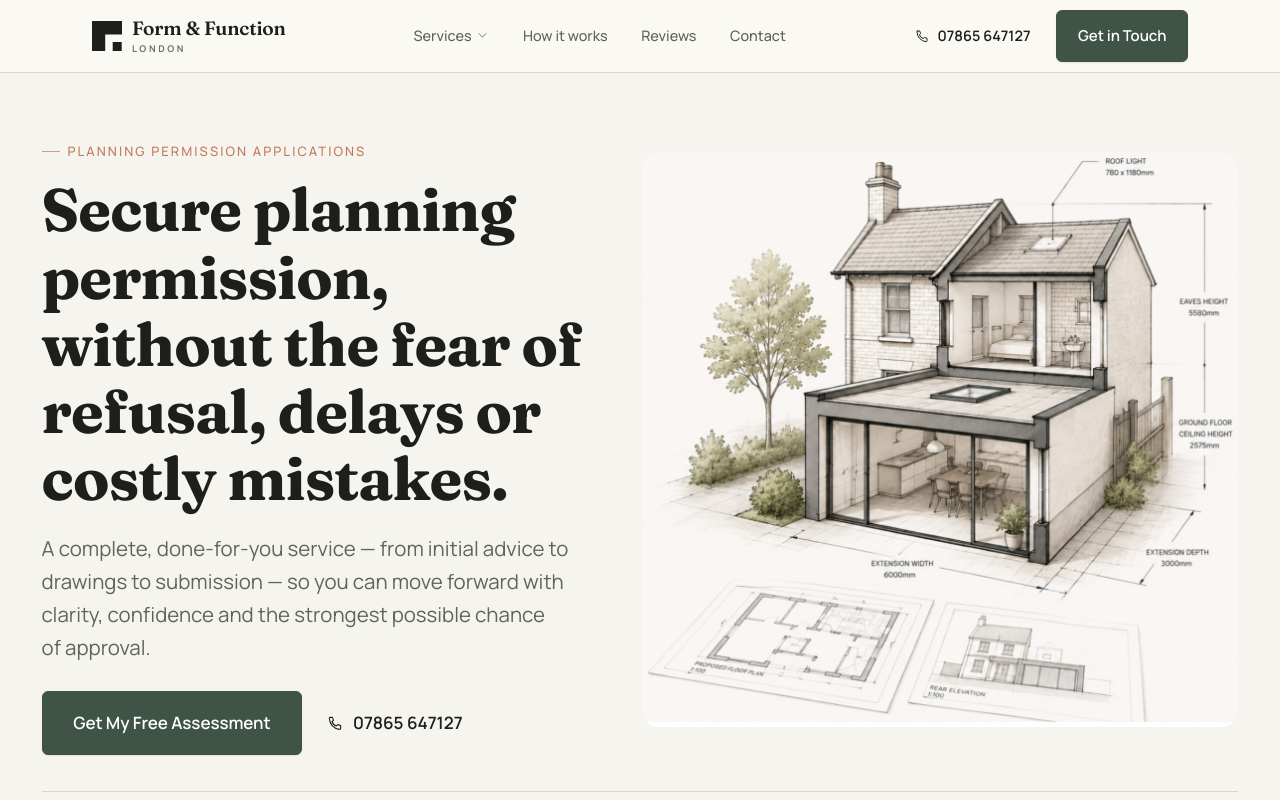
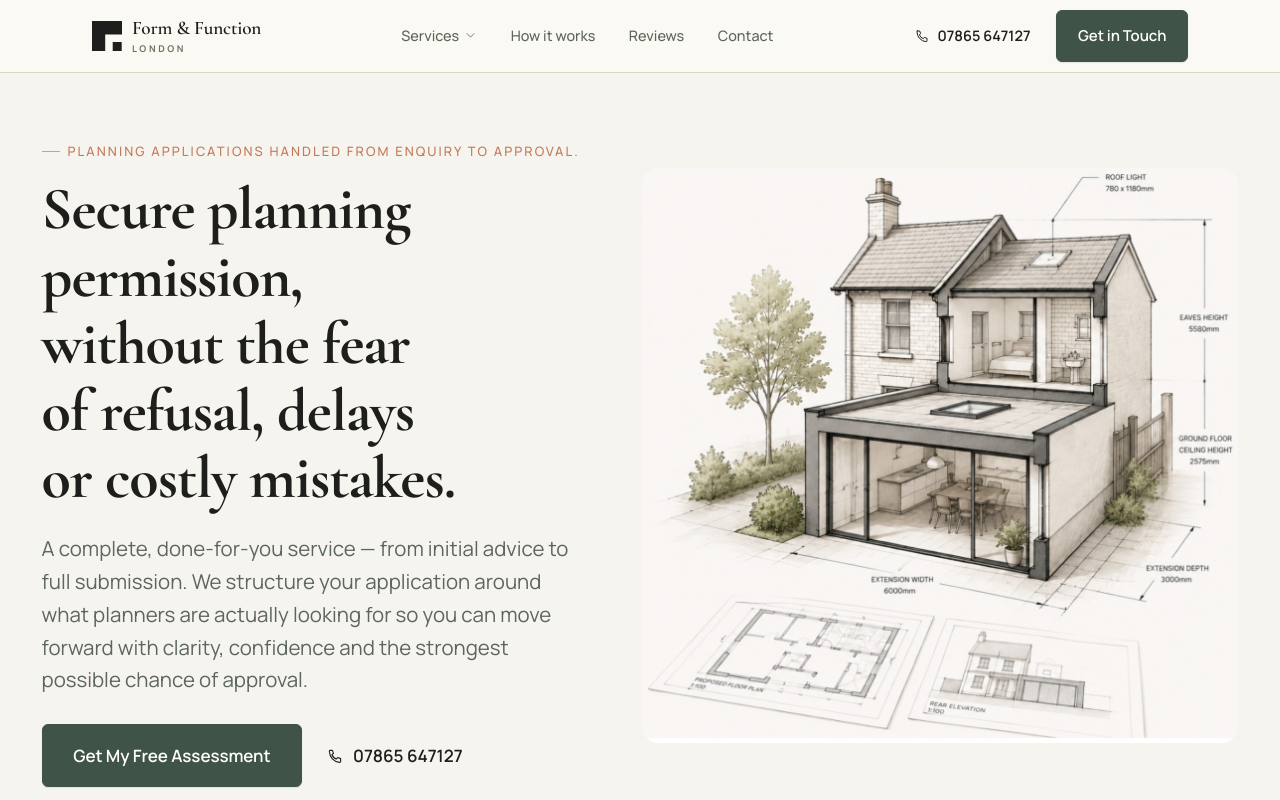
Before and after one commit to AIsheehy/Claude-Website, a Next.js app: page /planning-permission in a window 1280 px wide. Shown: the top 800 px of the page. Built offline with nearby package versions, Linux system fonts and the light colour scheme.

Commit message:
Switch headline font to Cormorant Garamond; update planning permission page copy
- Replace Fraunces with Cormorant Garamond as the display font
- Update planning-permission page eyebrow and lede copy

```diff
--- a/src/app/planning-permission/page.tsx
+++ b/src/app/planning-permission/page.tsx
@@ -10,13 +10,14 @@ export const metadata: Metadata = {
 export default function PlanningPermissionPage() {
   return (
     <ServicePageContent
-      eyebrow="Planning permission applications"
+      eyebrow="Planning Applications handled from enquiry to approval."
       headline="Secure planning permission, without the fear of refusal, delays or costly mistakes."
       lede={
         <>
-          A complete, done-for-you service &mdash; from initial advice to drawings to
-          submission &mdash; so you can move forward with clarity, confidence and the
-          strongest possible chance of approval.
+          A complete, done-for-you service &mdash; from initial advice to full submission.
+          We structure your application around what planners are actually looking for so
+          you can move forward with clarity, confidence and the strongest possible chance
+          of approval.
         </>
       }
     />
--- a/src/lib/fonts.ts
+++ b/src/lib/fonts.ts
@@ -1,10 +1,9 @@
-import { Fraunces, Manrope } from "next/font/google";
+import { Cormorant_Garamond, Manrope } from "next/font/google";
 
-export const display = Fraunces({
+export const display = Cormorant_Garamond({
   subsets: ["latin"],
   variable: "--font-display",
-  weight: "variable",
-  axes: ["opsz", "SOFT", "WONK"],
+  weight: ["400", "500", "600", "700"],
   style: ["normal", "italic"],
   display: "swap",
 });
```
